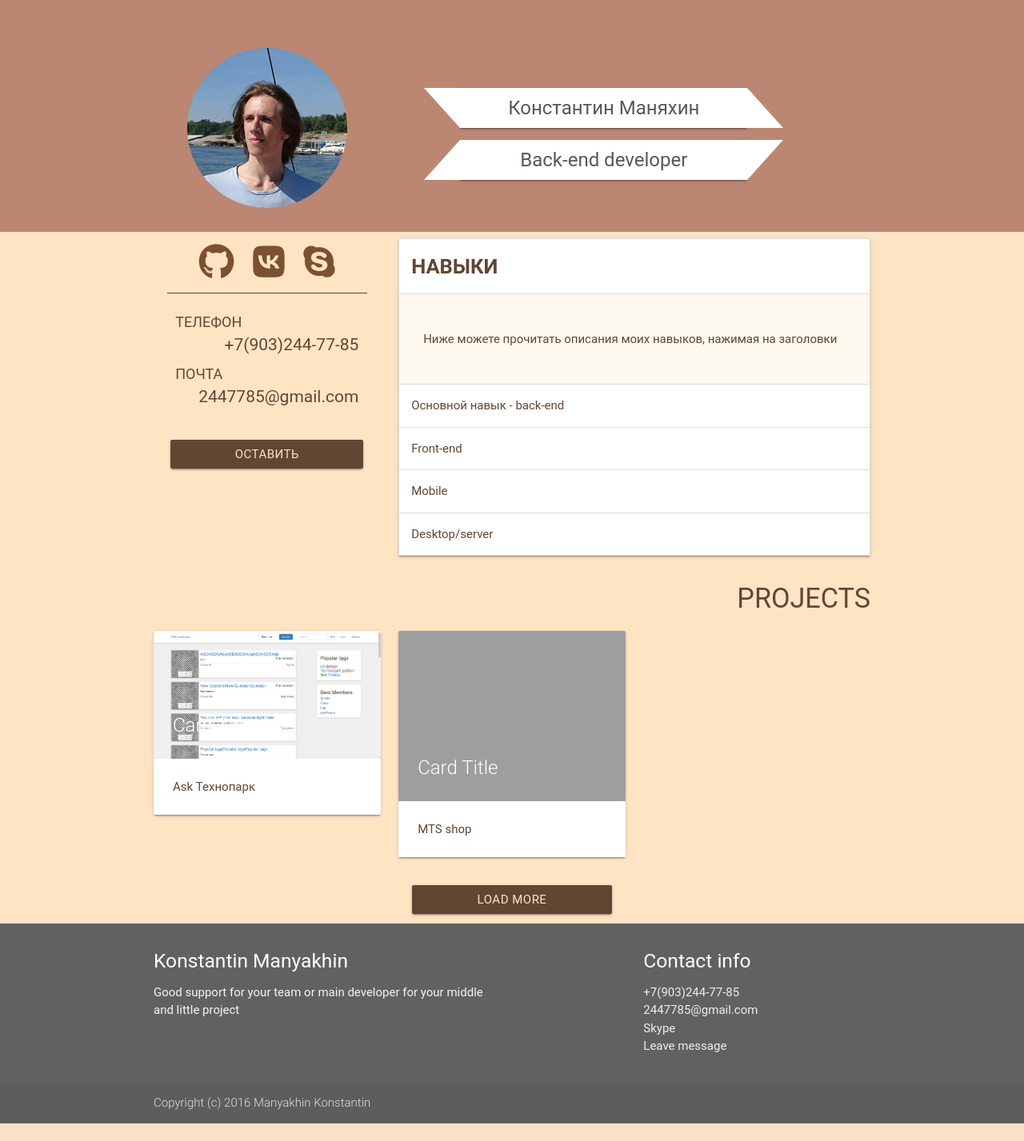
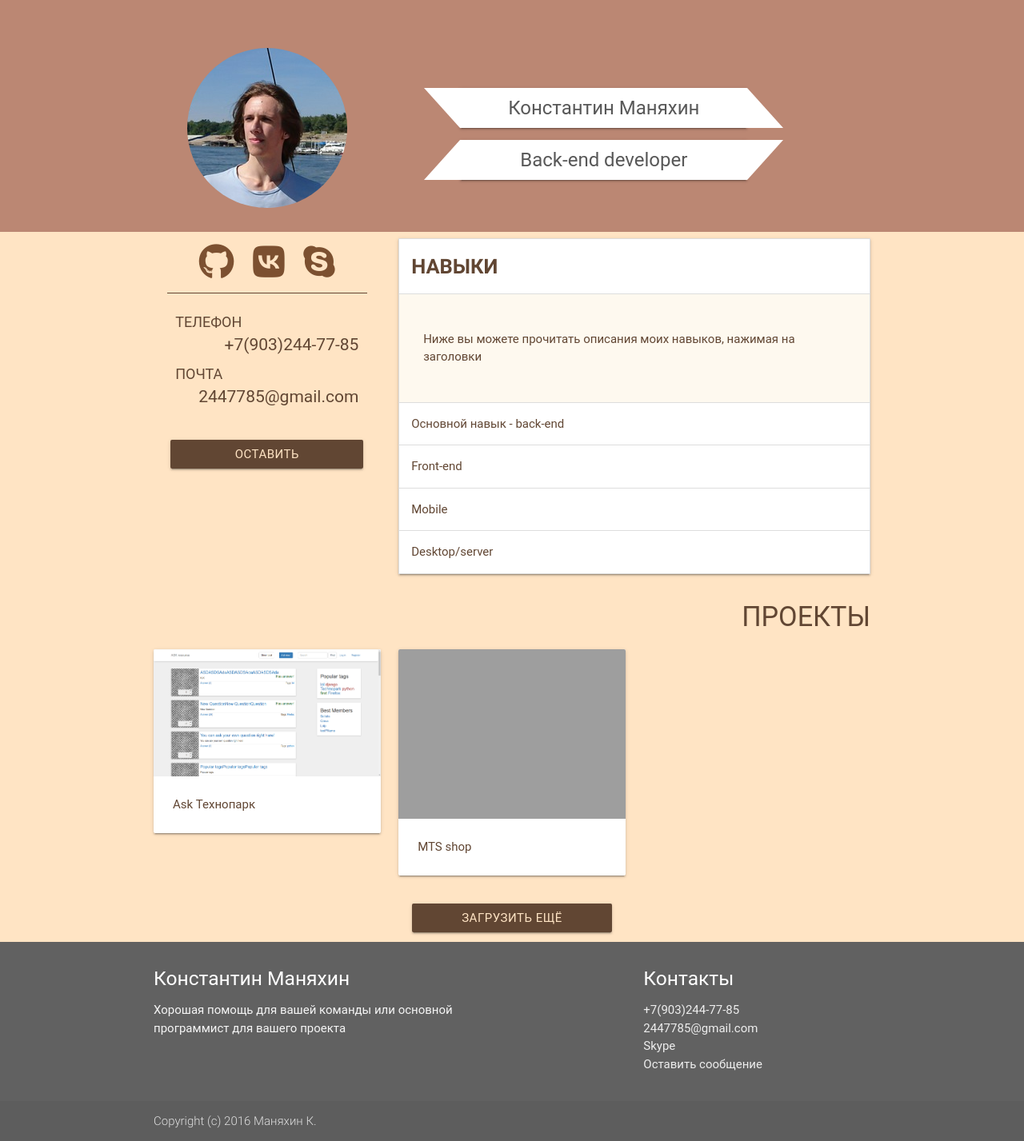
Before and after one commit to ElusiveSpirit/self-description-page, a Django app: page / in a window 1280 px wide. Shown: the whole page at 80% size. Before the commit the page ends 1405 px from the top, so only its background shows below. Run offline with Django 3.2, Linux system fonts and the light colour scheme; data comes from the database, SQL or seed files in the repository; both versions use the stored data as it was after the commit; some libraries are stand-ins or nearby versions; some web fonts are replaced; grey boxes are pictures that could not be loaded.

Commit message:
new project

```diff
--- a/main/admin.py
+++ b/main/admin.py
@@ -38,3 +38,5 @@ class ProjectAdmin(admin.ModelAdmin):
 admin.site.register(Link)
 admin.site.register(Message)
 admin.site.register(SkillDescription)
+admin.site.register(Skill)
+admin.site.register(BlockOfSkill)
--- a/main/templates/main/base.html
+++ b/main/templates/main/base.html
@@ -19,23 +19,23 @@
     <div class="container">
       <div class="row">
         <div class="col l6 s12">
-          <h5 class="white-text">Konstantin Manyakhin</h5>
-          <p class="grey-text text-lighten-4">Good support for your team or main developer for your middle and little project</p>
+          <h5 class="white-text">Константин Маняхин</h5>
+          <p class="grey-text text-lighten-4">Хорошая помощь для вашей команды или основной программист для вашего проекта</p>
         </div>
         <div class="col l4 offset-l2 s12">
-          <h5 class="white-text">Contact info</h5>
+          <h5 class="white-text">Контакты</h5>
           <ul>
             <li><span class="grey-text text-lighten-3">+7(903)244-77-85</span></li>
             <li><span class="grey-text text-lighten-3">2447785@gmail.com</span></li>
             <li><a class="grey-text text-lighten-3" href="#!">Skype</a></li>
-            <li><a class="grey-text text-lighten-3" href="#!">Leave message</a></li>
+            <li><a class="grey-text text-lighten-3" href="#!">Оставить сообщение</a></li>
           </ul>
         </div>
       </div>
     </div>
     <div class="footer-copyright">
       <div class="container">
-        Copyright (c) 2016 Manyakhin Konstantin
+        Copyright (c) 2016 Маняхин К.
       </div>
     </div>
   </footer>
--- a/main/templates/main/project_list.html
+++ b/main/templates/main/project_list.html
@@ -101,7 +101,7 @@
             <p>Here are my skills. You can read the descriptions by clicking headers</p>
             {% endcomment %}
             <p>
-              Ниже можете прочитать описания моих навыков, нажимая на заголовки
+              Ниже вы можете прочитать описания моих навыков, нажимая на заголовки
             </p>
           </div>
         </li>
@@ -121,7 +121,7 @@
     </div>
   </div>
   <div class="project-list">
-    <h4 class="">PROJECTS</h4>
+    <h4 class="">ПРОЕКТЫ</h4>
 
     <div class="row">
       {% for project in project_list %}
@@ -131,7 +131,6 @@
             <div class="card hoverable">
               <div class="card-image">
                 <img src="{{ project.picture.url }}">
-                <span class="card-title">Card Title</span>
               </div>
               <div class="card-content">
                 <p>{{ project.title }}</p>
@@ -140,13 +139,11 @@
           </div>
         </a>
       </section>
-      {% empty %}
-      <span class="result">No more projects</span>
       {% endfor %}
     </div>
     <div class="loading-block">
-      <span class="result" style="display: none;">No more projects</span>
-      <a class="waves-effect waves-light btn">Load more</a>
+      <span class="result" style="display: none;">Это все проекты</span>
+      <a class="waves-effect waves-light btn">Загрузить ещё</a>
       <div class="preloader-wrapper active" style="display:none;">
         <div class="spinner-layer spinner-red-only">
           <div class="circle-clipper left">
```
Also changed, not shown: db.sqlite3, uploads/p_img/ask.png (added), uploads/p_img/by_tag.png (added), uploads/p_img/list_with_answer.png (added), uploads/p_img/main.png (added), uploads/p_img/my_q.png (added), uploads/p_img/q_with_answer.png (added), uploads/p_img/question.png (added), uploads/p_img/registration.png (added), uploads/p_img/user_detail.png (added), uploads/p_img/user_settings.png (added), uploads/p_img_preview/main.png (added).
